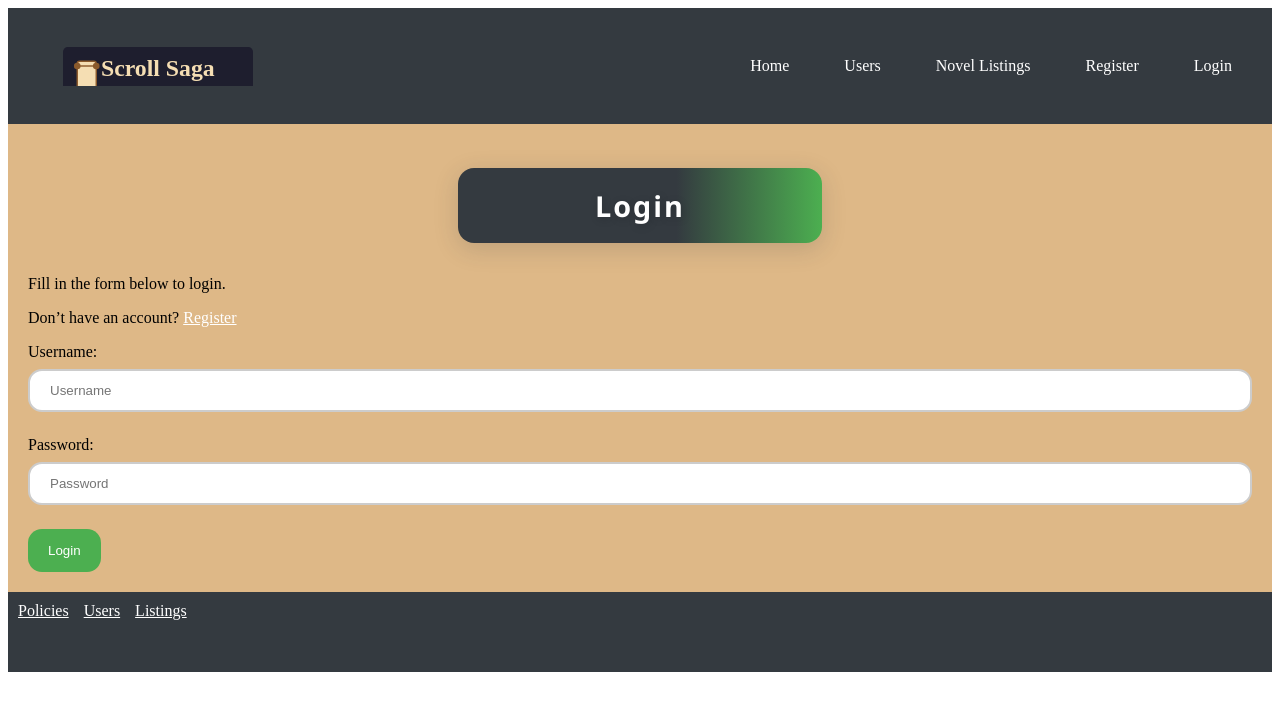
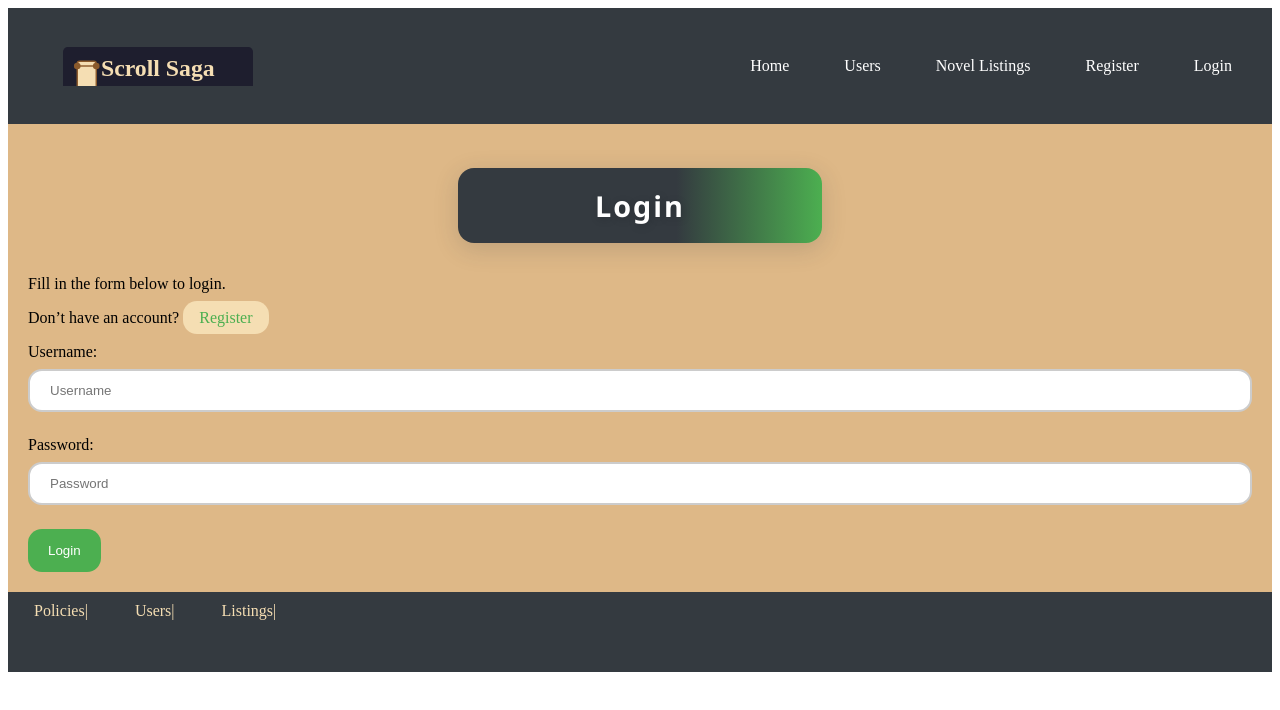
Before and after one commit to LifeGiver13/mini-react-app, a React (Vite) app: page /login in a window 1280 px wide. Shown: the top 710 px of the page. Built offline with nearby package versions, Linux system fonts and the light colour scheme.

Commit message:
Adding logout functionality and perfectioning styling

```diff
--- a/src/Footer.jsx
+++ b/src/Footer.jsx
@@ -6,13 +6,13 @@ export default function Footer() {
             <div id='footbar'>
                 <ul className='foot-links'>
                     <li>
-                        <Link to="#">Policies</Link>
+                        <Link to="#">Policies| </Link>
                     </li>
                     <li>
-                        <Link to="/users">Users</Link>
+                        <Link to="/users">Users| </Link>
                     </li>
                     <li>
-                        <Link to="/listings">Listings</Link>
+                        <Link to="/listings">Listings| </Link>
                     </li>
 
 
--- a/src/HeadOoter.css
+++ b/src/HeadOoter.css
@@ -24,6 +24,20 @@ textarea {
     border-radius: 14px;
 }
 
+p a {
+    background-color: #f5deb3;
+    color: #4CAF50;
+    padding: 8px 16px;
+    border-radius: 14px;
+}
+
+a {
+    text-decoration: none;
+    color: #f5deb3;
+    padding: 8px 16px;
+    border-radius: 14px;
+}
+
 #footer {
     background-color: #343a40;
     height: 10vh;
@@ -44,10 +58,6 @@ footer a {
 
 }
 
-a {
-    color: white;
-
-}
 
 #foot-links a {
     color: white;
--- a/src/Header.jsx
+++ b/src/Header.jsx
@@ -14,8 +14,11 @@ export default function Header({ children }) {
 
     const handleLogout = () => {
         localStorage.removeItem("user");
-        setIsLoggedIn(true);
+        localStorage.setItem("loggedIn", "false");
+        setIsLoggedIn(false);
         navigate("/login");
+        window.location.reload();  // Reload to reset state
+        alert("You have been logged out successfully.");
     };
 
     return (
--- a/src/pages/Login.jsx
+++ b/src/pages/Login.jsx
@@ -40,12 +40,12 @@ export default function Login() {
                 throw new Error(data.message || 'Login failed');
             }
 
-            // ✅ Store login status and user
+            // Store login status and user
             localStorage.setItem("loggedIn", "true");
             localStorage.setItem("user", JSON.stringify(form.username));
             setSuccess('Login successful!');
 
-            // ✅ Redirect after short delay
+            //  Redirect after short delay
             setTimeout(() => {
                 navigate('/users');
             }, 1500);
```
